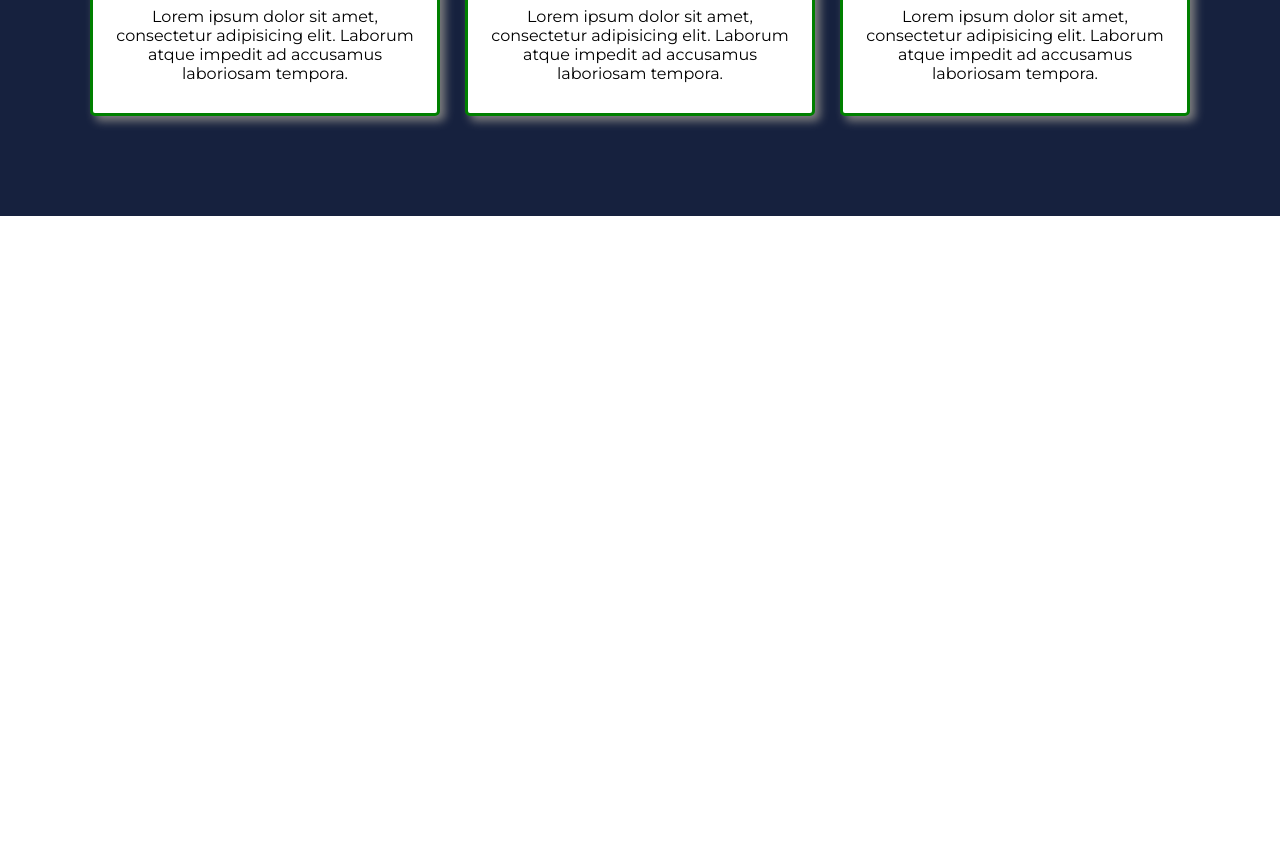
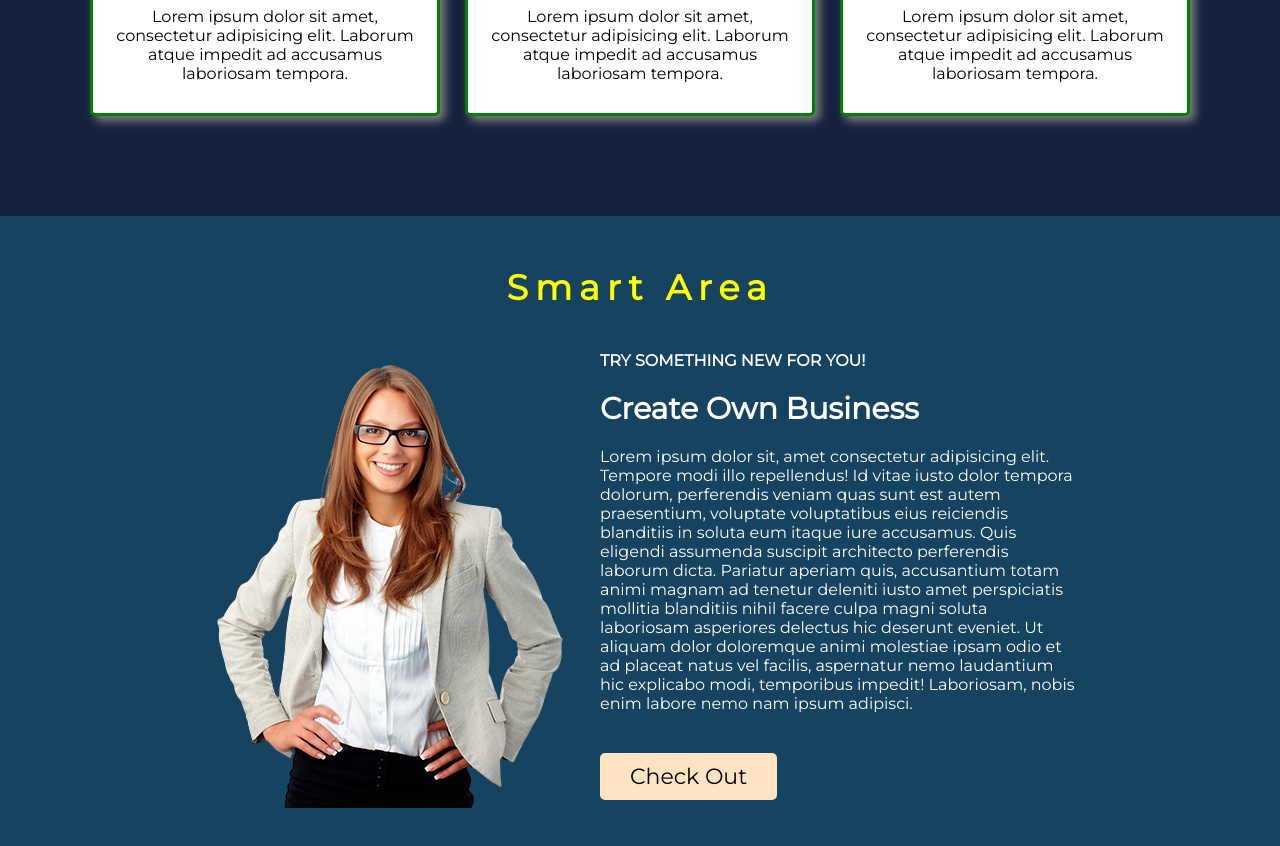
Before and after one commit to programmingshikhbo/responsive-website-html-css, a plain HTML site: page index.html in a window 1280 px wide. Shown: the part 1305-2151 px from the top of the page. Before the commit the page ends 1521 px from the top, so only its background shows below. Drawn offline with Linux system fonts and the light colour scheme.

Commit message:
second section code

```diff
--- a/index.html
+++ b/index.html
@@ -78,6 +78,25 @@
 
                </div>
           </section>
+
+
+          <!-- second section code start -->
+          <section id="second-section">
+               <h2 class="smart-title"> Smart Area </h2>
+               <div id="smart-parent">
+
+                    <div class="smart-image">
+                         <img src="images/smart-woman.png" alt="">
+                    </div>
+                    <div class="smart-text">
+                         <h4> TRY SOMETHING NEW FOR YOU! </h4>
+                         <h2> Create Own Business </h2>
+                         <p> Lorem ipsum dolor sit, amet consectetur adipisicing elit. Tempore modi illo repellendus! Id vitae iusto dolor tempora dolorum, perferendis veniam quas sunt est autem praesentium, voluptate voluptatibus eius reiciendis blanditiis in soluta eum itaque iure accusamus. Quis eligendi assumenda suscipit architecto perferendis laborum dicta. Pariatur aperiam quis, accusantium totam animi magnam ad tenetur deleniti iusto amet perspiciatis mollitia blanditiis nihil facere culpa magni soluta laboriosam asperiores delectus hic deserunt eveniet. Ut aliquam dolor doloremque animi molestiae ipsam odio et ad placeat natus vel facilis, aspernatur nemo laudantium hic explicabo modi, temporibus impedit! Laboriosam, nobis enim labore nemo nam ipsum adipisci. </p>
+
+                         <a href="#"> Check Out </a>
+                    </div>
+               </div>
+          </section>
      </main>
 
 
--- a/style.css
+++ b/style.css
@@ -141,7 +141,47 @@ header{
 }
 
 
-/* first section of main tag media query code start */
+/* Second section of main tag code start */
+
+#second-section{
+     background-color: #154360;
+     padding: 50px 0 100px 0;
+}
+.smart-title{
+     text-align: center;
+     color: yellow;
+     font-size: 35px;
+     letter-spacing: 0.2em;
+     margin-bottom: 30px;
+}
+#smart-parent{
+     margin-left: 200px;
+     margin-right: 200px;
+     display: flex;
+     justify-content: space-between;
+     align-items: center;
+}
+.smart-text{
+     color: white;
+}
+.smart-text h2{
+     margin: 20px 0;
+     font-size: 30px;
+}
+.smart-text a{
+     text-decoration: none;
+     font-size: 22px;
+     background-color: bisque;
+     color: black;
+     padding: 10px 30px;
+     border-radius: 5px;
+     display: inline-block;
+     margin-top: 40px;
+}
+
+
+
+
 
 @media only screen and (max-width: 688px) {
      #service-parent{
@@ -150,7 +190,18 @@ header{
           grid-gap: 10px;
           width: 100%;
      }
+     #smart-parent{
+          margin-left: 30px;
+          margin-right: 30px;
+          display: block;
+     }
+     .smart-image img{
+          width: 100%;
+          margin-bottom: 50px;
+     }
 }
+
+
 
 @media only screen and (min-width: 689px) and (max-width: 1099px) {
      #service-parent{
@@ -159,4 +210,13 @@ header{
           grid-gap: 20px;
           width: 100%;
      }
+     #smart-parent{
+          margin-left: 70px;
+          margin-right: 70px;
+          display: block;
+     }
+     .smart-image img{
+          width: 100%;
+          margin-bottom: 70px;
+     }
 }
```
Also changed, not shown: images/smart-woman.png (added).
